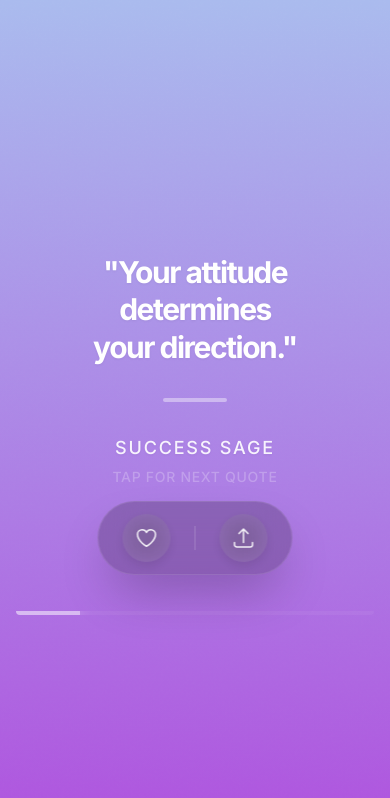
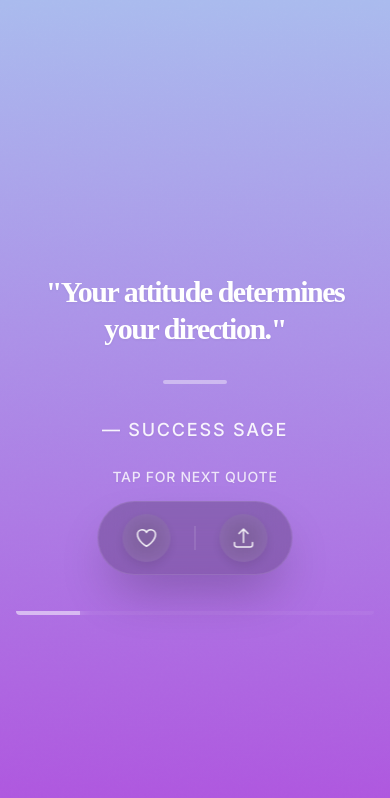
Before and after one commit to rajeshceg3/ColorQuotes, a React (Vite) app: page / in a window 390 px wide. Shown: the top 798 px of the page. Built offline with nearby package versions, Linux system fonts and the light colour scheme.

Commit message:
Improve QuoteDisplay UX/UI: Font, Contrast, and Em-dash

```diff
--- a/src/components/QuoteDisplay/index.tsx
+++ b/src/components/QuoteDisplay/index.tsx
@@ -275,7 +275,7 @@ const QuoteDisplay: React.FC = () => {
             <h1
               className={`
                 text-3xl sm:text-4xl md:text-5xl lg:text-quote-lg
-                font-bold text-white tracking-tighter leading-tight text-center
+                font-serif font-bold text-white tracking-tighter leading-tight text-center
                 text-balance drop-shadow-sm select-none
                 ${isQuoteVisible ? 'animate-fade-in-up' : ''}
               `}
@@ -293,12 +293,12 @@ const QuoteDisplay: React.FC = () => {
                 ${isQuoteVisible ? 'animate-fade-in-up-delay-1' : ''}
               `}
             >
-              {currentQuote.author}
+              — {currentQuote.author}
             </p>
           </div>
 
           {/* Hint for "Next Quote" - subtle indicator */}
-          <div className={`absolute bottom-32 sm:bottom-8 left-1/2 -translate-x-1/2 text-white/40 text-sm font-medium tracking-wider uppercase opacity-60 sm:opacity-0 sm:group-hover:opacity-100 transition-opacity duration-300 pointer-events-none`}>
+          <div className={`absolute bottom-32 sm:bottom-8 left-1/2 -translate-x-1/2 text-white/80 drop-shadow-sm text-sm font-medium tracking-wider uppercase sm:opacity-0 sm:group-hover:opacity-100 transition-opacity duration-300 pointer-events-none`}>
             Tap for next quote
           </div>
         </div>
```
